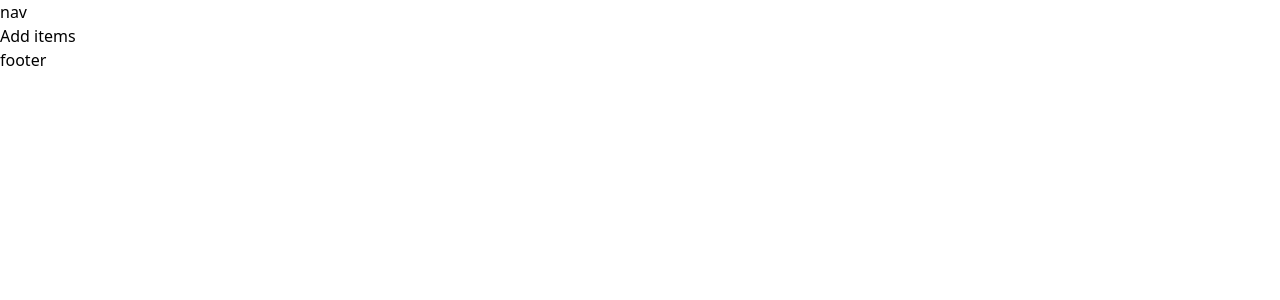
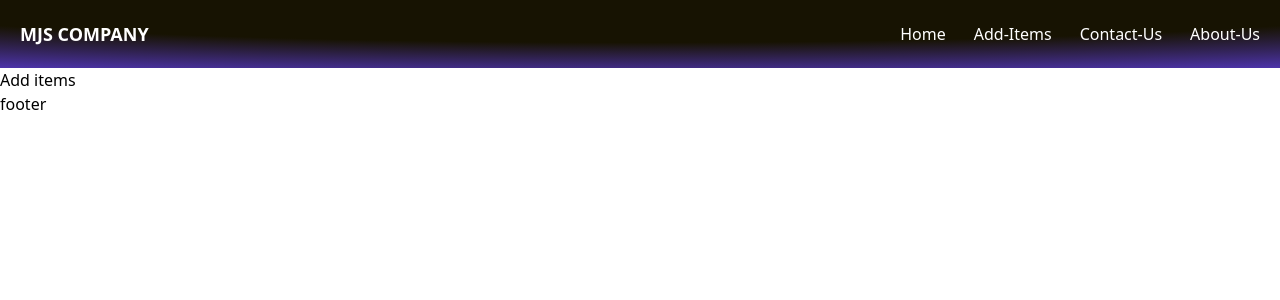
Before and after one commit to sadhin28/Mjs-company-client, a React (Vite) app: page /add-items in a window 1280 px wide. Shown: the top 300 px of the page. Built offline with nearby package versions, Linux system fonts and the light colour scheme.

Commit message:
add navbar

```diff
--- a/package.json
+++ b/package.json
@@ -11,6 +11,7 @@
   },
   "dependencies": {
     "@tailwindcss/vite": "^4.1.10",
+    "clsx": "^2.1.1",
     "localforage": "^1.10.0",
     "match-sorter": "^8.0.3",
     "motion": "^12.19.1",
@@ -19,6 +20,7 @@
     "react-icons": "^5.5.0",
     "react-router-dom": "^7.6.2",
     "sort-by": "^1.2.0",
+    "tailwind-merge": "^3.3.1",
     "tailwindcss": "^4.1.10"
   },
   "devDependencies": {
--- a/src/components/Errorpage.jsx
+++ b/src/components/Errorpage.jsx
@@ -3,7 +3,7 @@ import React from 'react';
 const Errorpage = () => {
     return (
         <div>
-            <h1 className='text-6xl'>Error</h1>
+            <h1 className='text-6xl flex '>Error</h1>
         </div>
     );
 };
--- a/src/components/Navbar.jsx
+++ b/src/components/Navbar.jsx
@@ -1,11 +1,169 @@
-import React from 'react';
+import { useEffect, useState } from "react";
+import { RxHamburgerMenu } from "react-icons/rx";
+import { VscClose } from "react-icons/vsc";
+import { CiSearch } from "react-icons/ci";
+import { NavLink } from "react-router-dom";
 
-const Navbar = () => {
+
+
+const navItems = [
+    {
+        label: "Home",
+        link: "/",
+    },
+    {
+        label: "Add-Items",
+        link: "/add-items",
+    },
+    {
+        label: "Contact-Us",
+        link: "/contactus",
+    },
+    {
+        label: "About-Us",
+        link: "/aboutus",
+    },
+
+];
+//motion
+
+import {
+    useMotionTemplate,
+    useMotionValue,
+    motion,
+    animate,
+} from "framer-motion";
+import { cn } from "../lib/util";
+import Overlay from "../ui/Overlay";
+import useMobile from "../lib/ForMobile";
+
+
+const COLORS_TOP = ["#13FFAA","#FFBC00","#1B1343", "#6140E7", "#CE84CF", "#DD335C"];
+//end
+
+
+function Header() {
+
+    //motion start
+    const color = useMotionValue(COLORS_TOP[0]);
+
+    useEffect(() => {
+        animate(color, COLORS_TOP, {
+            ease: "easeInOut",
+            duration: 10,
+            repeat: Infinity,
+            repeatType: "mirror",
+        });
+    }, []);
+
+    const backgroundImage = useMotionTemplate`radial-gradient(125% 125% at 50% 0%, #171302FF 50%, ${color})`;
+    const border = useMotionTemplate`1px solid ${color}`;
+    const boxShadow = useMotionTemplate`0px 4px 24px ${color}`;
+    //motion end
+    const isMobile = useMobile();
+    const [isOpen, setIsOpen] = useState(false);
+    const [isSticky, setIsSticky] = useState(false);
+
+    const onOpen = () => {
+        setIsOpen(true);
+    };
+
+    const onClose = () => {
+        setIsOpen(false);
+    };
+
+    useEffect(() => {
+        const handleScroll = () => {
+            setIsSticky(window.scrollY > 50);
+        };
+        window.addEventListener("scroll", handleScroll);
+        return () => window.removeEventListener("scroll", handleScroll);
+    }, []);
+
+
     return (
-        <div>
-            <h1>nav</h1>
-        </div>
+
+        <motion.header
+
+            style={{
+                backgroundImage,
+
+            }}
+            className={cn(
+
+                "py-5 k px-5 text-white  z-20 transition-shadow duration-300",
+                isSticky ? "sticky bg-black text-white  top-0 shadow-sm" : "",
+                isMobile ? "shadow-sm  px-5" : ""
+            )}
+        >
+
+            <div className="width items-center padding-x flex gap-10 justify-between">
+                <div className="flex gap-2 items-center ">
+
+                    <div className="font-semibold text-lg text-nowrap">MJS COMPANY</div>
+                </div>
+
+                {isMobile ? (
+                    <button className="cursor-pointer" onClick={onOpen}>
+                        <RxHamburgerMenu className="text-xl" />
+                    </button>
+                ) : null}
+
+                {isMobile ? (
+                    <>
+                        <Overlay isOpen={isOpen} onClose={onClose} />
+                        <aside
+                            className={cn(
+                                "h-screen fixed top-0 right-0 w-[18rem] shadow-sm bg-base-100 z-40 transition-all duration-300 p-10",
+                                isOpen ? "translate-x-0" : "translate-x-full"
+                            )}
+                        >
+                            <div className="flex items-center text-white justify-between">
+                                <h1 className="font-semibold text-xl text-nowrap">
+                                    MJS COMPANY
+                                </h1>
+
+                                <button
+                                    onClick={onClose}
+                                    className="cursor-pointer size-7 bg-red-100 text-red-500 rounded-full flex items-center justify-center"
+                                >
+                                    <VscClose />
+                                </button>
+                            </div>
+
+                            <ul className="flex flex-col text-white gap-5 mt-7">
+                                {navItems?.map(({ label, link }, index) => (
+                                    <li
+                                        key={index}
+                                        className="cursor-pointer text-base-content-200/85 text-nowrap"
+                                    >
+                                        <NavLink to={link} >{label}</NavLink>
+                                    </li>
+                                ))}
+                            </ul>
+                        </aside>
+                    </>
+                ) : (
+                    <nav>
+                        <ul className="flex items-center gap-7">
+                            {navItems?.map(({ label, link }, index) => (
+                                <li
+                                    key={index}
+                                    className="cursor-pointer text-base-content-200/85 text-nowrap"
+                                >
+                                    <NavLink to={link} >{label}</NavLink>
+                                </li>
+                            ))}
+                        </ul>
+                    </nav>
+                )}
+
+            </div>
+
+        </motion.header>
+
+
     );
-};
+}
 
-export default Navbar;
+export default Header;
--- /dev/null
+++ b/src/lib/util.js
@@ -0,0 +1,6 @@
+import clsx from 'clsx'
+import { twMerge } from 'tailwind-merge';
+
+export function cn(...inputs) {
+  return twMerge(clsx(...inputs));
+}
--- a/src/provider/AuthProvider.jsx
+++ b/src/provider/AuthProvider.jsx
@@ -1,4 +1,4 @@
-import { createContext, useEffect, useState } from "react";
+import { createContext } from "react";
 export const AuthContext=createContext();
 
 
--- a/src/ui/Overlay.jsx
+++ b/src/ui/Overlay.jsx
@@ -1,5 +1,6 @@
 import { motion, AnimatePresence } from "framer-motion";
-import { cn } from "../lib/utils";
+import { cn } from "../lib/util";
+
 
 function Overlay({ children, isOpen, onClose, className }) {
   return (
```
Also changed, not shown: 1 other file (tests, documents, lock files or other folders).
